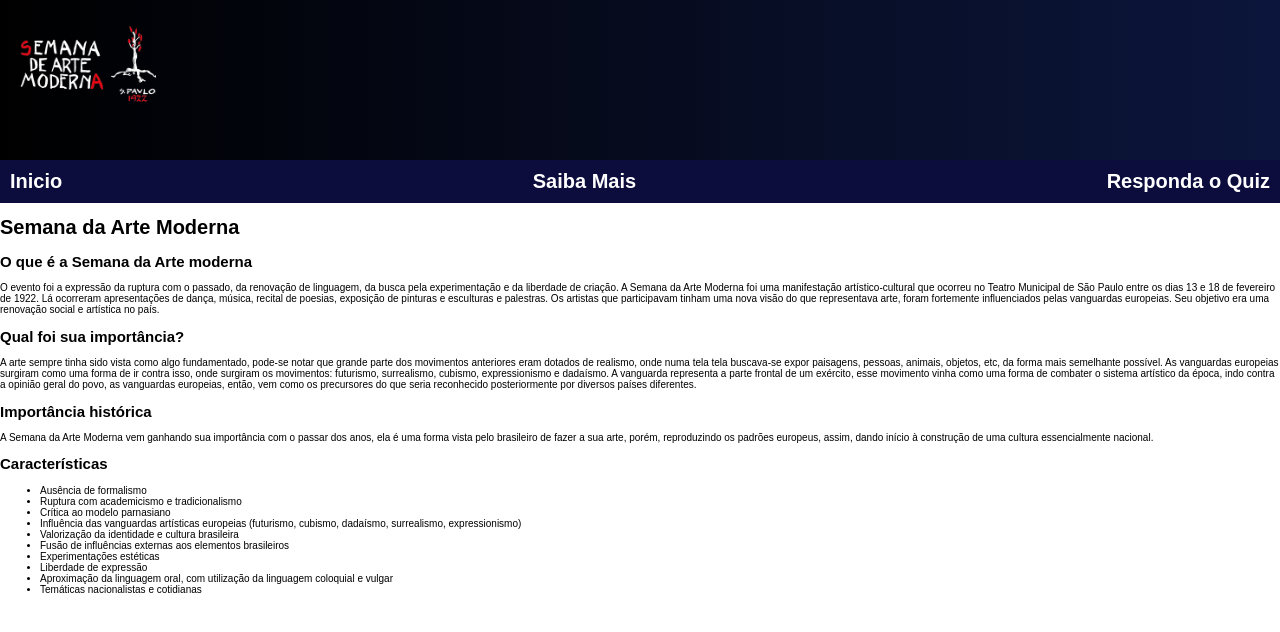
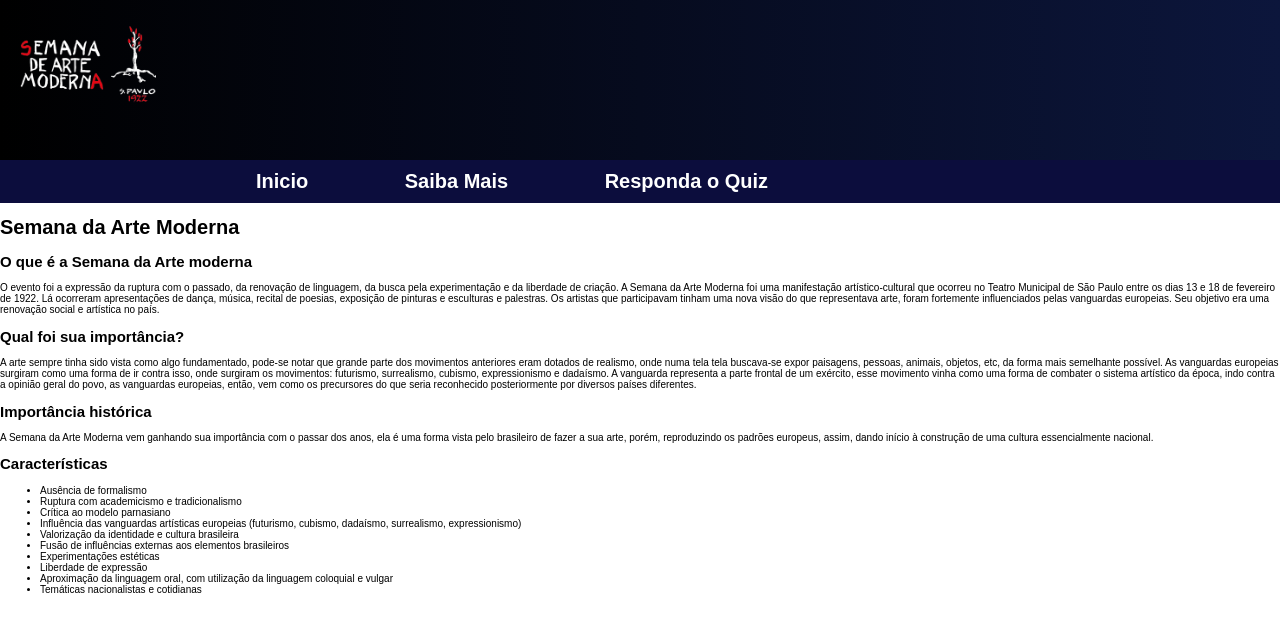
Before and after one commit to CauaRojas/SemanaArteModerna, a React (Vite) app: page / in a window 1280 px wide. Shown: the top 632 px of the page. Built offline with nearby package versions, Linux system fonts and the light colour scheme.

Commit message:
ajustei a nav

```diff
--- a/src/App.css
+++ b/src/App.css
@@ -22,6 +22,8 @@ nav {
 	font-size: 2rem;
 	font-weight: 700;
 	background-color: #0c0d3d;
+	padding-left: 20%;
+	padding-right: 40%;
 }
 nav > a:visited,
 nav > a:link {
```
